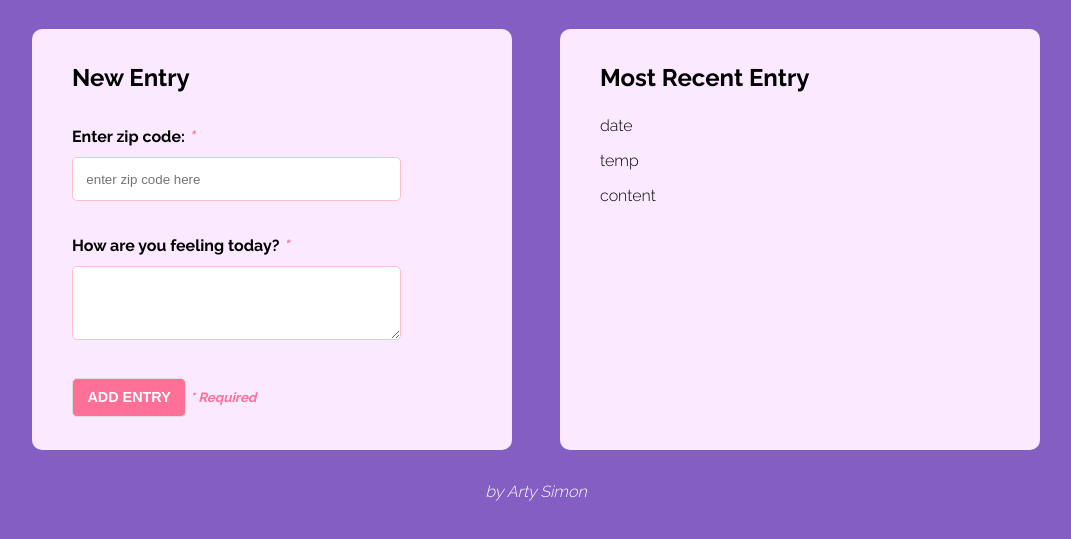
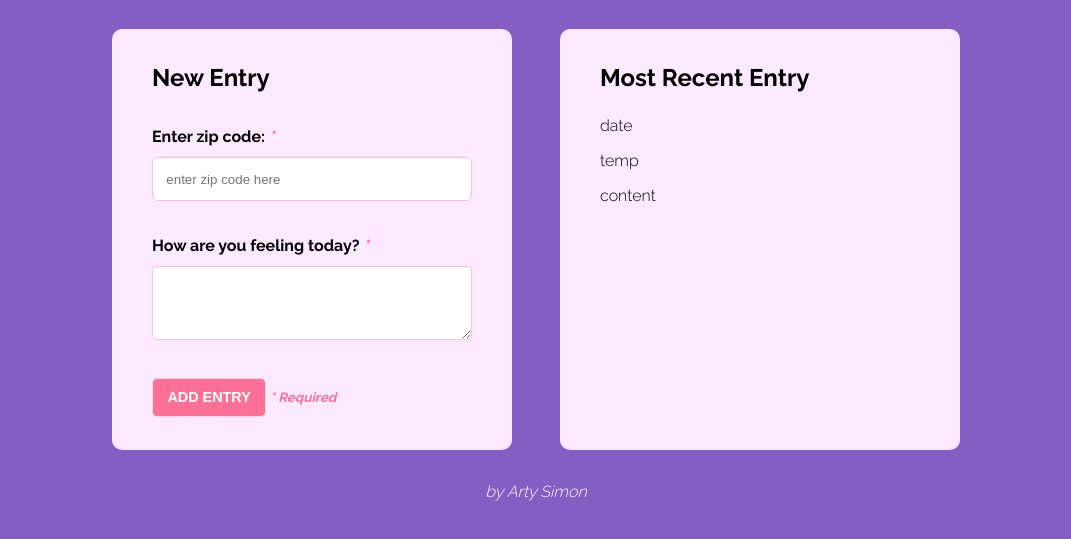
Before and after one commit to artimys/udacity-weather-journal-app, a website: page website/index.html in a window 1280 px wide. Shown: the part 115-654 px from the top of the page, without its empty margins (104-1175 px from the left). Drawn offline with Linux system fonts and the light colour scheme; no server answers.

Commit message:
Add border-box to all elements

```diff
--- a/website/style.css
+++ b/website/style.css
@@ -6,6 +6,12 @@
     --button-background: #ff6f96;
     --button-background-hover: #fd5683;
     --error-color: red;
+}
+
+*,
+*:before,
+*:after {
+    box-sizing: border-box;
 }
 
 body {
@@ -74,7 +80,7 @@ section h2 {
 .form-group input[type=text],
 .form-group textarea {
     display: block;
-    width: 75%;
+    width: 100%;
     padding: 1em;
     border: 1px solid pink;
     border-radius: 5px;
```
